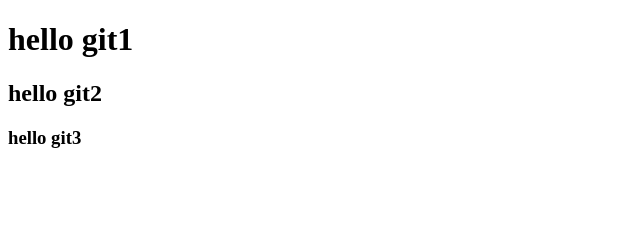
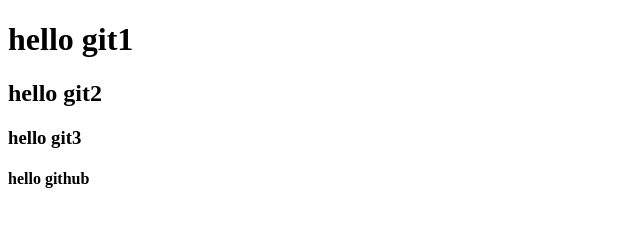
Before and after one commit to yuragagarin/git_test, a plain HTML site: page index.html in a window 1280 px wide. Shown: the whole page, without its empty margins (0-640 px from the left). Drawn offline with Linux system fonts and the light colour scheme.

Commit message:
добавил github

```diff
--- a/index.html
+++ b/index.html
@@ -8,5 +8,6 @@
 			<h1>hello git1</h1>
 			<h2>hello git2</h2>
 			<h3>hello git3</h3>
+			<h4>hello github</h4>
 	</body>
 </html>
```
